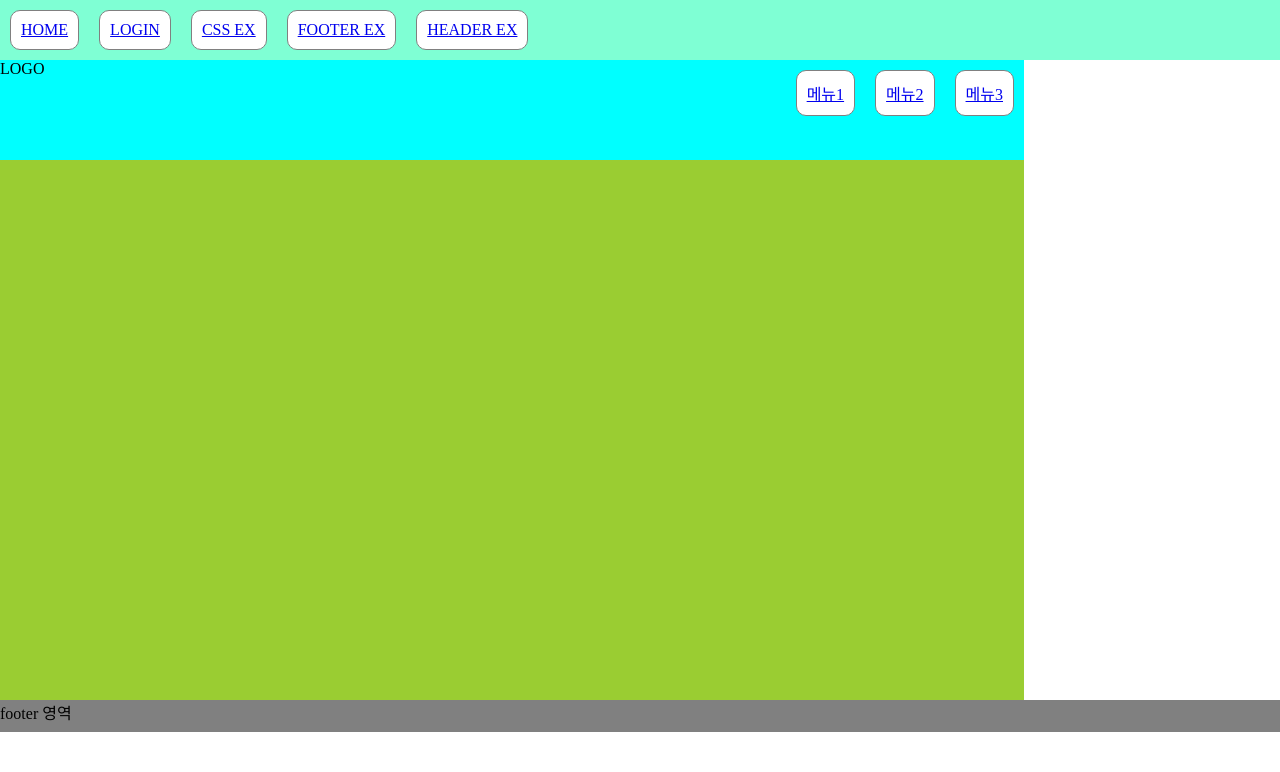
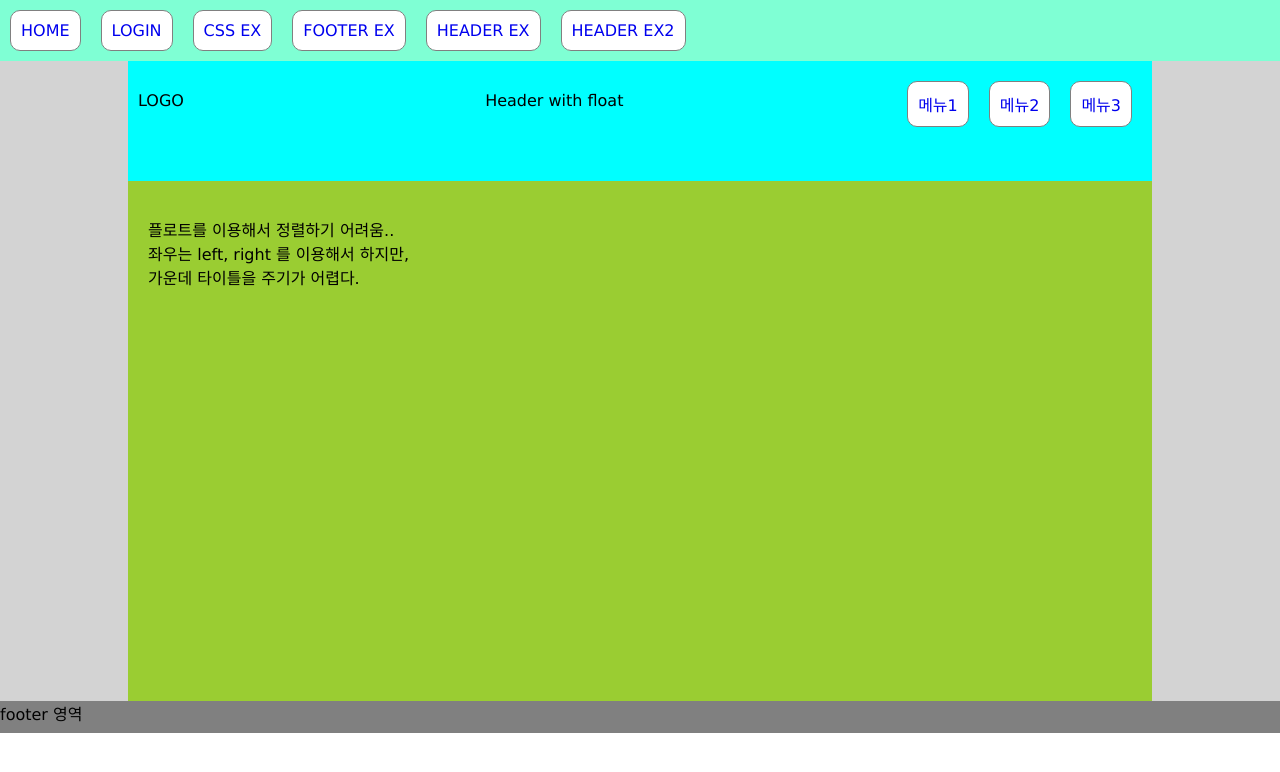
Before and after one commit to hsoo3289/vueex, a Vue app: page /header in a window 1280 px wide. Shown: the top 772 px of the page. Built offline with nearby package versions, Linux system fonts and the light colour scheme.

Commit message:
20181007

```diff
--- a/src/App.vue
+++ b/src/App.vue
@@ -22,10 +22,20 @@ export default {
 </script>
 
 <style>
+@font-face {
+  font-family: 'Noto Sans KR';
+  src: url(//fonts.googleapis.com/earlyaccess/notosanskr.css);
+}
+#app {
+  background: lightgray;
+  font-family: 'Noto Sans KR', 'Lucida Sans', 'Lucida Sans Regular', 'Lucida Grande', 'Lucida Sans Unicode', Geneva, Verdana, sans-serif;
+}
 #router-view {
   background-color: yellowgreen;
   height: 80vh;
-  width: 80%;
+  max-width: 1080px;
+  margin-left: 10%;
+  margin-right: 10%;
 }
 .btn {
   display: inline-block;
@@ -34,10 +44,11 @@ export default {
   margin: 10px;
   padding: 10px;
   border-radius: 10px;
+  text-decoration: none;
 }
-
 .btn:hover {
-
+  box-shadow: 2px 2px 4px gray;
+  transition: all 0.2s;
 }
 
 </style>
--- a/src/components/Header.vue
+++ b/src/components/Header.vue
@@ -5,6 +5,7 @@
     <router-link to="/css" class="btn">CSS ex</router-link>
     <router-link to="/footer" class="btn">FOOTER ex</router-link>
     <router-link to="/header" class="btn">Header ex</router-link>
+    <router-link to="/header2" class="btn">Header ex2</router-link>
   </div>
 </template>
 <script>
@@ -20,10 +21,5 @@ export default {
   height: 100%;
   text-transform: uppercase;
 }
-.flex1 {
-}
-.flex2 {
-}
-.flex3 {
-}
+
 </style>
--- a/src/components/Login.vue
+++ b/src/components/Login.vue
@@ -2,12 +2,23 @@
   <div>
     <div id="login-page">
       "login page 입니다."
+      <input-component
+        id="name"
+        label-text="name:"
+        name="name"
+        placeholder="이름을 입력 하시오"
+      ></input-component>
     </div>
   </div>
 </template>
 <script>
+import InputComponent from "./common/InputComponent"
 export default {
-  namme: 'loginComponent'
+  namme: 'loginComponent',
+  components: {
+    InputComponent
+  }
+
 }
 </script>
 <style scoped>
--- a/src/components/cssex/CSSEX.vue
+++ /dev/null
@@ -1,48 +0,0 @@
-<template>
-  <div>
-    <div class="wrapper">
-      <nav id="nav">
-        <li><a href="/login">News</a></li>
-        <li><a href="/login">Things</a></li>
-        <li><a href="/login">Stuff</a></li>
-        <li><a href="/login">Junk</a></li>
-        <li><a href="/login">About</a></li>
-      </nav>
-    </div>
-  </div>
-</template>
-<script>
-export default {
-  name: 'cssExComponent'
-}
-</script>
-<style scoped>
-.wrapper {
-  background-color: darkkhaki;
-  height: 80vh;
-}
-#nav {
-  float: right;
-  padding: 42px 0 0 30px;
-  background: purple;
-}
-#nav li {
-  list-style: none;
-  float: left;
-  margin: 0 0 0 5px;
-}
-#nav li a {
-  padding: 5px 15px;
-  font-weight: bold;
-  color: #ccc;
-  color: rgba(255,255,255,0.7);
-  text-shadow: 0 1px 1px rgba(0, 0, 0, 0.5);
-  border-radius: 14px;
-}
-#nav li a:hover, #nav li a:focus {
-  color: #fff;
-  background: rgba(255, 255, 255, .15);
-  transition: all 0.5s ease-in-out;
-}
-
-</style>
--- a/src/components/cssex/headerex.vue
+++ b/src/components/cssex/headerex.vue
@@ -2,21 +2,27 @@
   <div>
     <div class="header-wrapper">
       <div class="logo">LOGO</div>
+      <div class="title">Header with float</div>
       <div class="menu-group">
-        <a href="/" class="btn">메뉴1</a>
-        <a href="/" class="btn">메뉴2</a>
         <div class="menu-wrapper">
           <a href="/" class="btn">메뉴3</a>
-          <transition name="fade">
           <ul>
             <li class="subitems" @click="menuclick">sub-menu1</li>
             <li class="subitems" @click="menuclick">sub-menu2</li>
             <li class="subitems" @click="menuclick">sub-menu3</li>
             <li class="subitems" @click="menuclick">sub-menu4</li>
           </ul>
-          </transition>
+        </div>
+        <a href="/" class="btn">메뉴2</a>
+        <a href="/" class="btn">메뉴1</a>
       </div>
     </div>
+    <div class="body-content">
+      <p>
+      플로트를 이용해서 정렬하기 어려움..<br />
+      좌우는 left, right 를 이용해서 하지만,<br />
+      가운데 타이틀을 주기가 어렵다.<br />
+      </p>
     </div>
   </div>
 </template>
@@ -36,10 +42,22 @@ export default {
 }
 </script>
 <style scoped>
+.header-wrapper {
+  padding: 10px;
+}
+.body-content {
+  padding: 20px;
+}
 .logo {
+  margin-top: 20px;
   float: left;
 }
-.menu-group {
+.title {
+  float: left;
+  margin-top: 20px;
+  margin-left: 30%;
+}
+.menu-group > * {
   float: right;
 }
 .header-wrapper {
@@ -47,18 +65,40 @@ export default {
   background: aqua;
 }
 .menu-wrapper {
-  display: inline-block;
+  display: block;
+  position: relative;
 }
-.menu-wrapper > ul {
-  display: none;
-  background-color: tomato;
-  padding-top: 40px;
-  transition: all 0.5s;
+.menu-wrapper ul {
+  display: block;
+  background-color: white;
+  position: absolute;
+  opacity: 0;
+  z-index: -1;
+  width: 200%;
+  right: 0;
+  border: gray;
+  margin-top: 0px;
+  padding: 10px;
+  list-style-type: none;
+  text-align: center;
+  border-radius: 5px;
 }
+.menu-wrapper ul li {
+  padding-top: 5px;
+  padding-bottom: 5px;
+  cursor: pointer;
+}
+.menu-wrapper ul li:hover {
+  box-shadow: 0px 0px 4px gray;
+  transition: 0.3s ease-in-out;
+}
+
 .menu-wrapper:hover ul {
   display: block;
-  position: absolute;
-  top: 100px;
+  z-index: 1;
+  opacity: 1;
+  box-shadow: 4px 4px 4px gray;
+  transition: all 0.5s;
 }
 
 
--- a/src/js/router.js
+++ b/src/js/router.js
@@ -1,9 +1,10 @@
 import VueRouter from 'vue-router'
 import IndexComponent from '../components/Index.vue'
 import LoginComponent from "../components/Login.vue"
-import CSSexComponent from '../components/cssex/CSSEX.vue'
+import CSSexComponent from '../components/cssex/CSSEX1.vue'
 import FooterexComponent from "../components/cssex/Footerex.vue"
 import HeaderEx from "../components/cssex/headerex.vue"
+import HeaderEx2 from "../components/cssex/headerex2.vue"
 
 const router = new VueRouter({
   mode: "history",
@@ -13,6 +14,7 @@ const router = new VueRouter({
     { path: '/css', component: CSSexComponent},
     { path: '/footer', component: FooterexComponent},
     { path: '/header', component: HeaderEx },
+    { path: '/header2', component: HeaderEx2 }
   ]
 });
 
```
Lines whose indentation alone changed are shown as unchanged.
